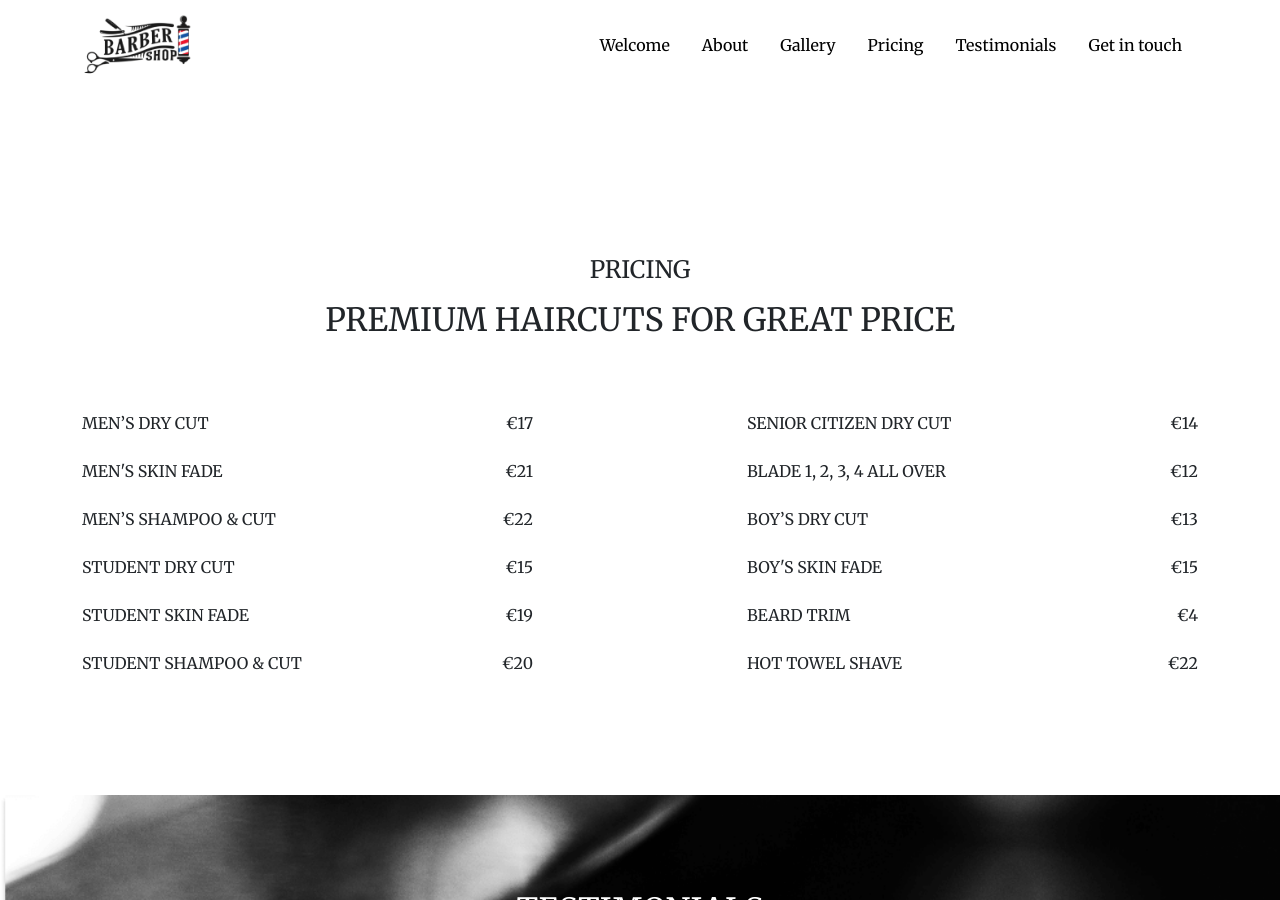
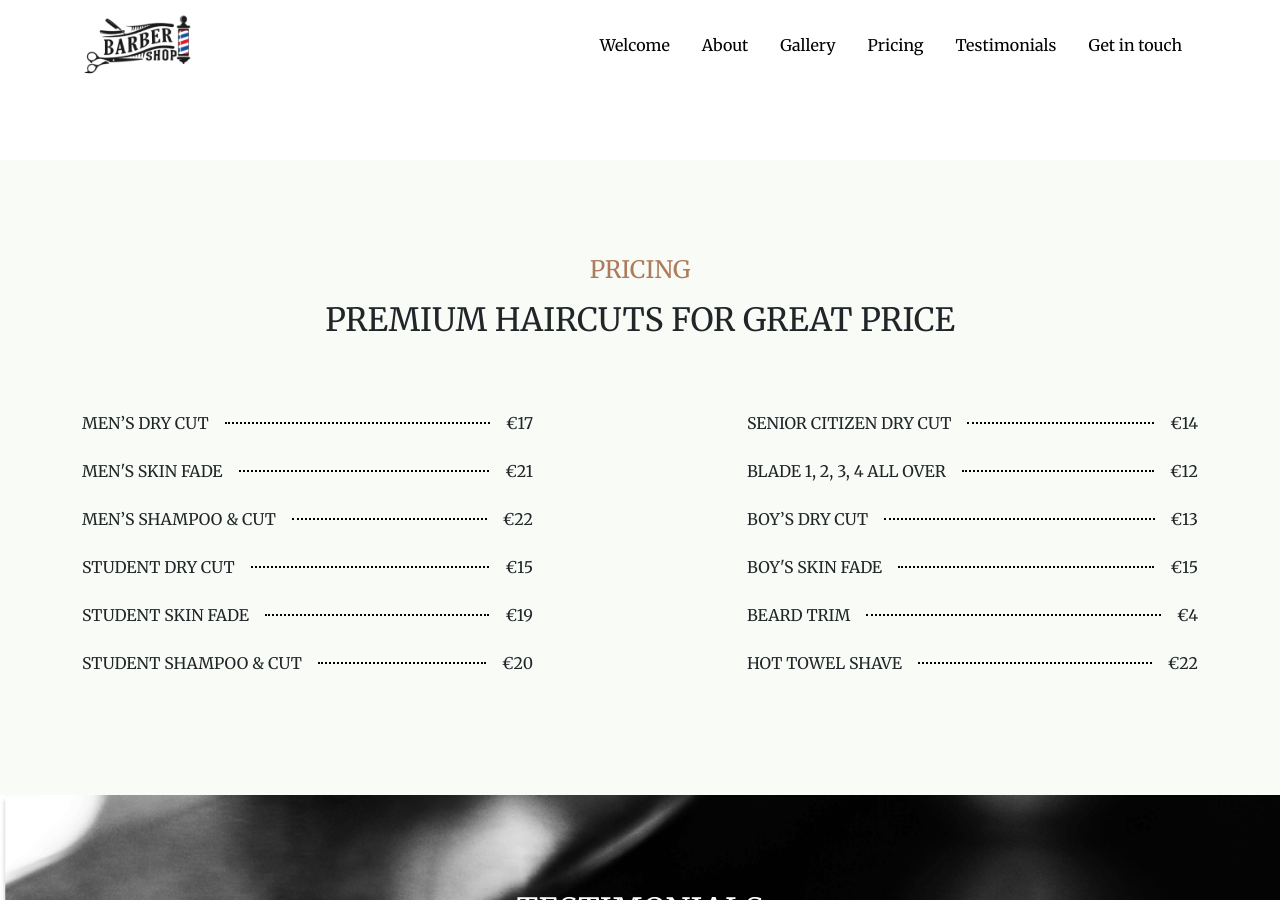
Before and after one commit to josefzacek/barber.josefzacek.com, a Jekyll site: the page built from index.html, in a window 1280 px wide and 900 px high, scrolled down 3647 px. Built offline with Jekyll 4.4.1, drawn with Linux system fonts in a browser that asks for light colours.

Commit message:
add css for pricing sections

```diff
--- a/assets/css/style.css
+++ b/assets/css/style.css
@@ -41,6 +41,19 @@ body {
 }
 
 
+/* pricing row */
+.pricing-row {
+  background-color: var(--light-grey);
+}
+.pricing-row h4 {
+  color: var(--brown);
+}
+
+.pricing-row .pricing-separator {
+  border-bottom: 2px dotted var(--black);
+}
+
+
 /* gallery row */
 .gallery-row h4 {
   color: var(--brown);
```
